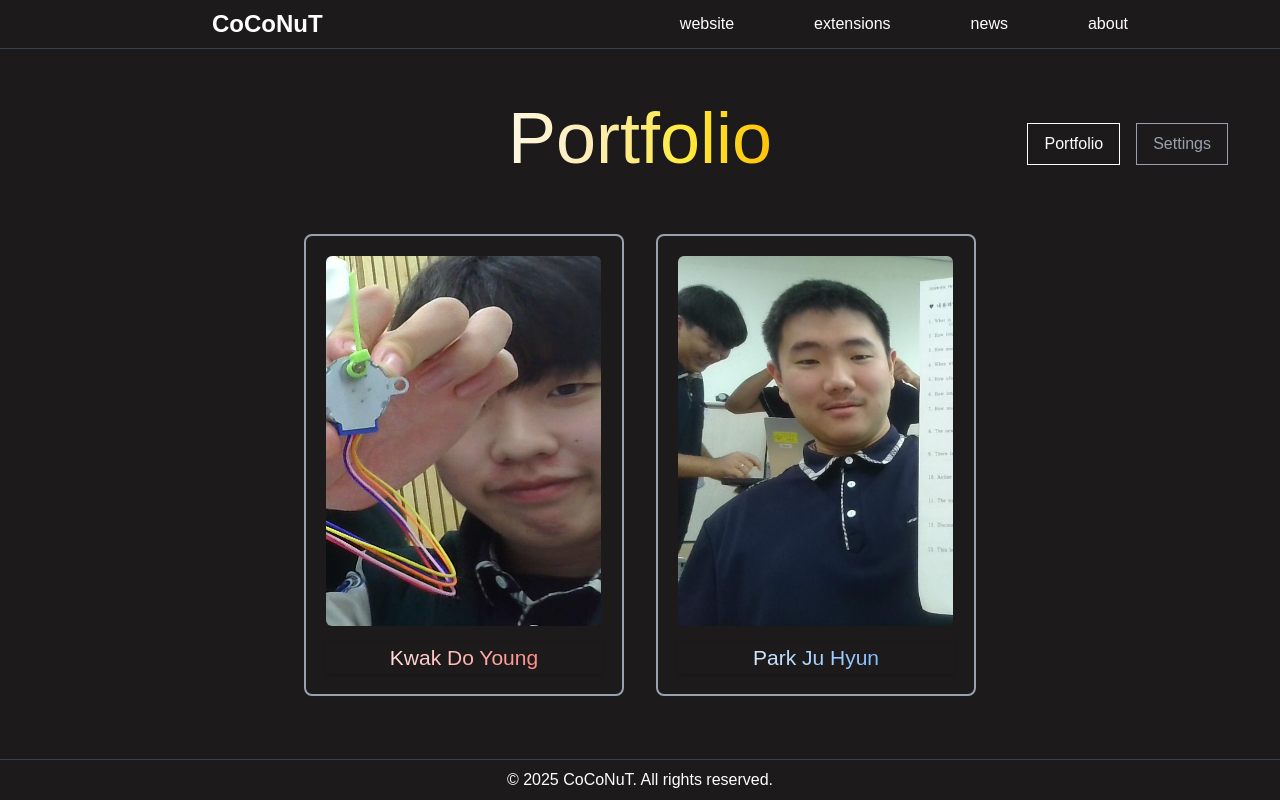
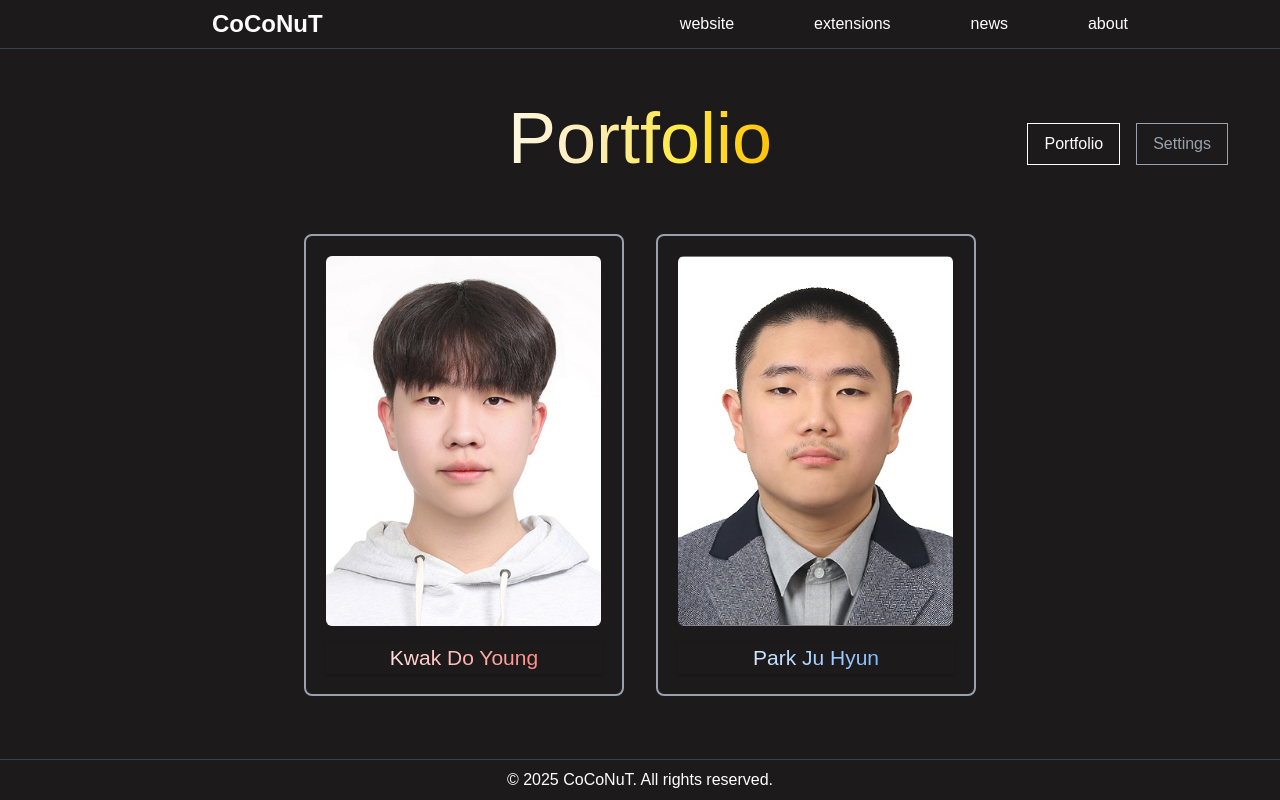
Before and after one commit to minu0563/PortFolio, a Next.js app: page /aboutpage in a window 1280 px wide. Built offline with nearby package versions, Linux system fonts and the light colour scheme; a web font is replaced by a local one.

Commit message:
commit 18

```diff
--- a/app/aboutpage/Portfolio.tsx
+++ b/app/aboutpage/Portfolio.tsx
@@ -39,7 +39,7 @@ export default function Portfolio() {
               }`}
           >
           <div className="relative w-[275px] aspect-[275/370] mb-4">
-            <Image src="/kwak.jpg" alt="kwak" fill className="rounded-md object-cover" />
+            <Image src="/kwak_v2.jpg" alt="kwak" fill className="rounded-md object-cover" />
           </div>
             <Link href="/aboutpage/KwakDoYoung" className="block text-center text-[21px] bg-clip-text text-transparent bg-gradient-to-r from-white to-red-400 shadow">
               Kwak Do Young
@@ -60,7 +60,7 @@ export default function Portfolio() {
               }`}
           >
             <div className="relative w-[275px] aspect-[275/370] mb-4">
-              <Image src="/park.jpg" alt="park" fill className="rounded-md object-cover" />
+              <Image src="/park_v2.jpg" alt="park" fill className="rounded-md object-cover" />
             </div>
             <Link href="/githubiscomingsoon" className="block text-center text-[21px] bg-clip-text text-transparent bg-gradient-to-r from-white to-blue-400 shadow">
               Park Ju Hyun
```
